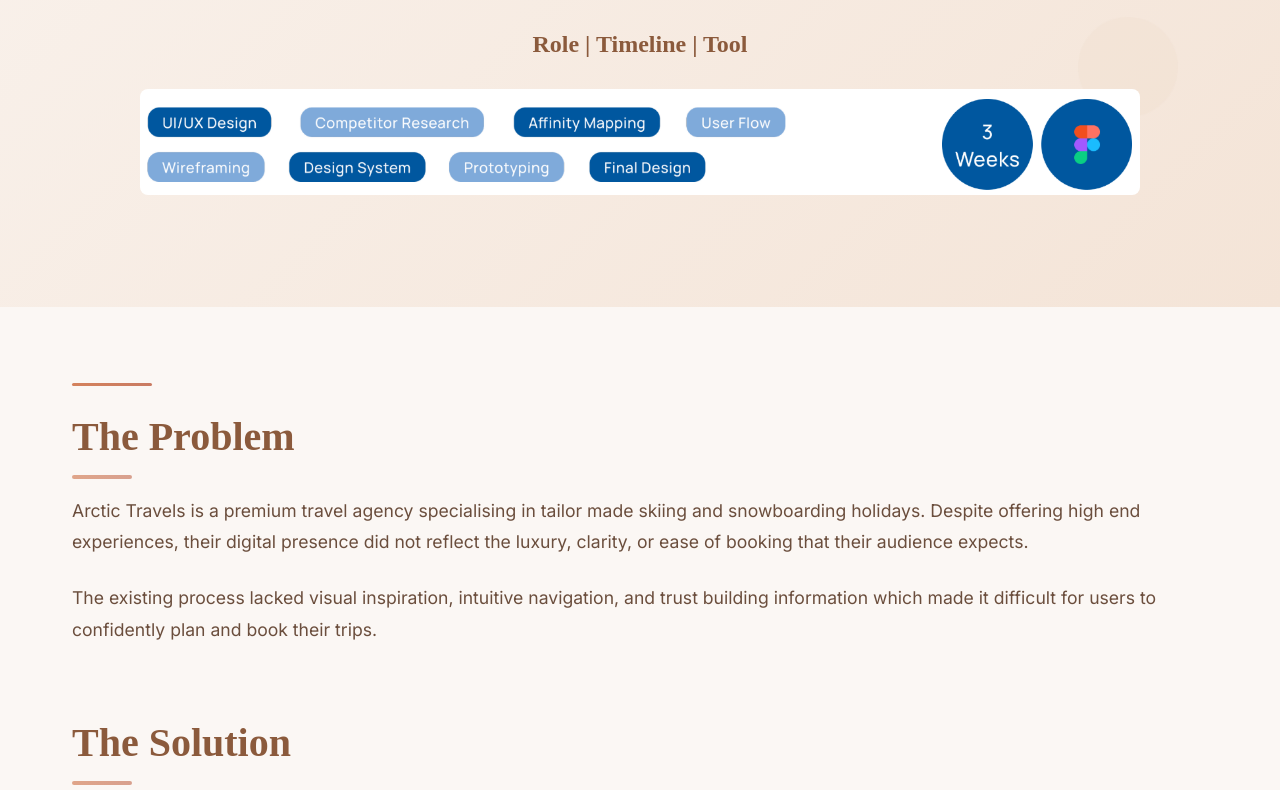
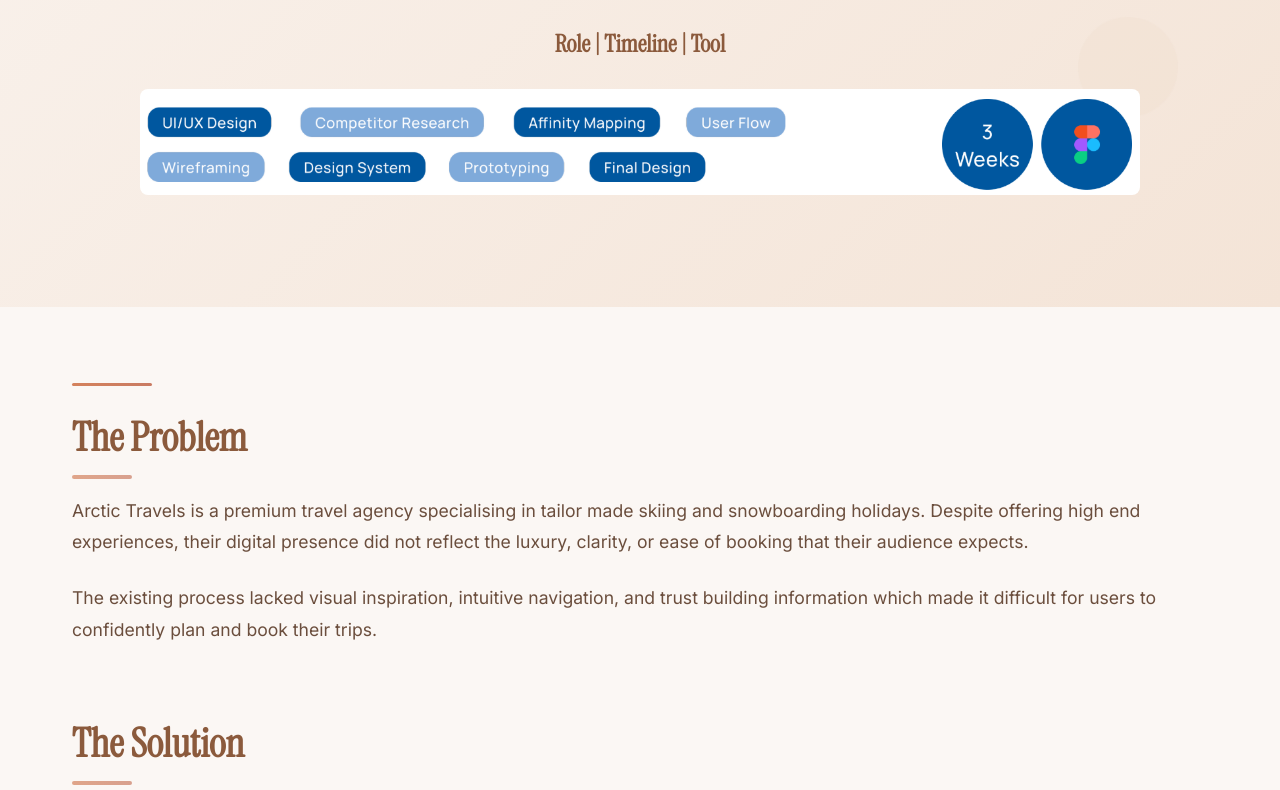
Before and after one commit to shanicegraham/Portfolio, a website: page arctic-travels.html in a window 1280 px wide. Shown: the part 934-1724 px from the top of the page. Drawn offline with Linux system fonts and the light colour scheme.

Commit message:
Update font link in arctic-travels.html

```diff
--- a/arctic-travels.html
+++ b/arctic-travels.html
@@ -9,7 +9,7 @@
     <link rel="stylesheet" href="css/lightbox.css">
     <link rel="preconnect" href="https://fonts.googleapis.com">
     <link rel="preconnect" href="https://fonts.gstatic.com" crossorigin>
-    <link href="https://fonts.googleapis.com/css2?family=Playfair+Display:wght@400;500;600;700&family=Inter:wght@300;400;500;600&display=swap" rel="stylesheet">
+   <link href="https://fonts.googleapis.com/css2?family=Instrument+Serif&family=Inter:wght@300;400;500;600&display=swap" rel="stylesheet">
     <style>
         .expandable-section {
             margin-bottom: 1.5rem;
```
